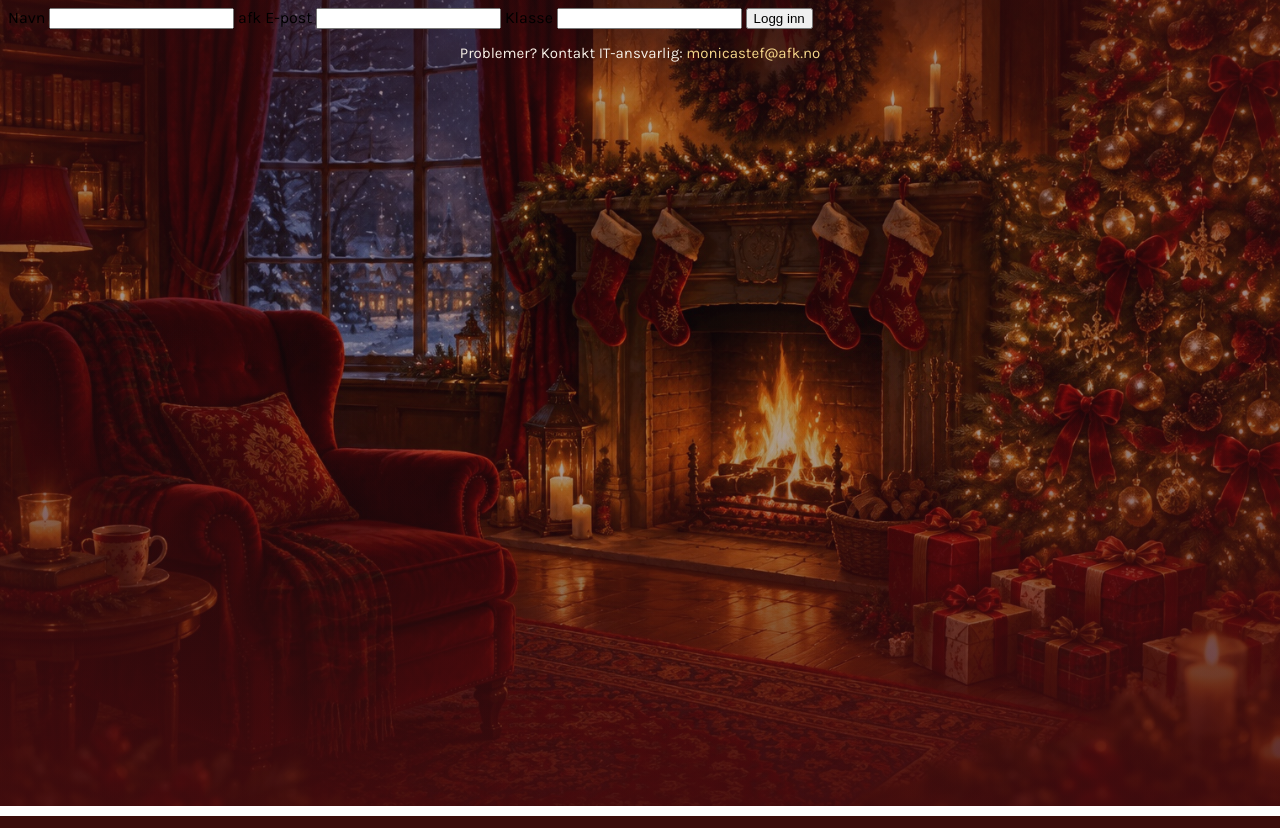
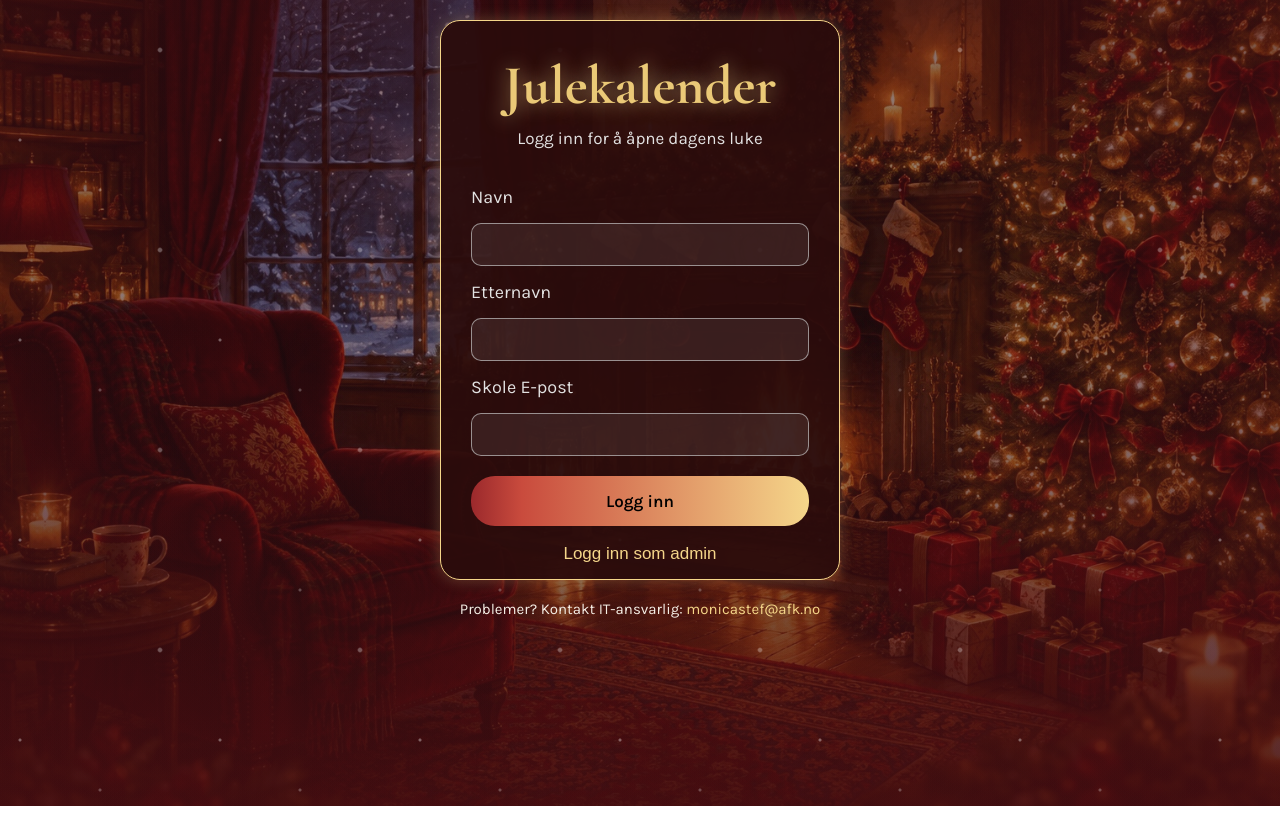
Before and after one commit to Tekkswork/Julekalender, a Node server app: page /login in a window 1280 px wide. Run offline with Node 20, Linux system fonts and the light colour scheme; some libraries are stand-ins or nearby versions.

Commit message:
Nå har jeg gjort NESTEN ferdig login siden, fikk hjelp av Monica på andre ting som mongoDB, nå skal jeg prøve å dekorere litt

```diff
--- a/app.js
+++ b/app.js
@@ -1,11 +1,16 @@
 require('dotenv').config();
+const mongoose = require("mongoose");
 const express = require('express');
 const app = express();
+
+const User = require('./models/Bruker')
 
 app.set('view engine', 'ejs');
 app.use(express.static('public'));
 app.use(express.urlencoded({ extended: true }));
 
+
+mongoose.connect("mongodb://localhost:27017/julekalender");
 app.get('/', (req, res) => {
   res.render('index');
 });
@@ -15,6 +20,31 @@ app.get('/login', (req, res) => {
 });
 
 
+app.post('/login', async (req, res) => {
+    const {name, surname, email} = req.body;
+
+    console.log("req, rebody", name, surname, email)
+
+
+    if(email.includes("@afk")) {
+        console.log("true")
+        const user = await User.insertOne({fornavn: name, etternavn: surname, epost: email});
+        console.log("user", user)
+
+                const token = jwt.sign({userId:user._id, fornavn: fornavn}, process.env.SECRET_JWT)
+        console.log("token", token);
+
+        res.cookie("jwt", token);
+        res.redirect("/")
+    } else {
+        res.send("du må bruke afk")
+    }
+
+
+
+})
+
+
 const port = process.env.PORT || 3000;
 
 app.listen(port, () => {
--- a/public/css/style.css
+++ b/public/css/style.css
@@ -14,7 +14,8 @@ body::before {
     inset: -6px;
     z-index: -1;
     background:
-      linear-gradient(rgba(20, 16, 24, 0.28), rgba(20, 16, 24, 0.28)),
+      linear-gradient(rgba(120, 25, 30, 0.10), rgba(120, 25, 30, 0.10)),
+      linear-gradient(rgba(20, 16, 24, 0.36), rgba(20, 16, 24, 0.36)),
       linear-gradient(
         to bottom,
         transparent 40%,
@@ -26,6 +27,16 @@ body::before {
         rgba(95, 11, 11, 0.5) 100%
       ),
       url('/img/ROM.jpeg') center / cover no-repeat;
+}
+
+body > main,
+body > footer {
+  position: relative;
+  z-index: 1;
+}
+
+.logg-ut {
+  z-index: 1;
 }
 
 h1 {
@@ -126,3 +137,124 @@ border: 2px solid #f5d68a;
       inset 0 0 12px rgba(245, 214, 138, 0.35);
   }
 }
+
+
+/* LOGIN- eller lock in? */
+
+.login-div {
+    box-sizing: border-box;
+    width: 400px;
+    margin: 20px auto 0;
+    padding: 60px 30px 30px;
+    background: rgba(43, 12, 12, 0.94);
+    border: 1px solid #f5d68a;
+    border-radius: 20px;
+    height: 560px;
+    box-shadow: 0 0 15px rgba(245, 214, 138, 0.25);
+    display: flex;
+    flex-direction: column;
+    gap: 15px;
+
+    font-size: 20px;
+    color: #fff;
+}
+
+.login-div p,
+.login-div label {
+    font-size: 18px;
+    color: #e3e2e2;
+    font-weight: 400;
+}
+
+.login-div .loginP {
+    text-align: center;
+    margin: 0;
+    font-size: 17px;
+}
+
+.login-div input {
+    font-size: 18px;
+    color: #fff;
+    background: rgba(255, 255, 255, 0.08);
+    border: 1px solid rgba(171, 165, 165, 0.85);
+    border-radius: 10px;
+    padding: 10px 12px;
+}
+
+.login-div .login-submit {
+    font-size: 18px;
+    font-family: inherit;
+    font-weight: 600;
+    color: #000;
+    background: linear-gradient(to right, #9b292c 0%, #c94b3d 15%, #f5d68a 100%);
+    border: none;
+    border-radius: 24px;
+    padding: 15px 12px;
+    cursor: pointer;
+    margin-top: 5px;
+}
+
+/* smalere tekst knapp */
+.login-div .login-submit,
+.login-div .admin-login {
+    font-size: 17px;
+}
+
+.login-div .admin-login {
+    font-size: 17px;
+    color: #f5d68a;
+    background: transparent;
+    border: none;
+    padding: 6px;
+    text-shadow: none;
+    box-shadow: none;
+    cursor: pointer;
+    margin-top: -3px;
+}
+
+.login-div h1 {
+    width: auto;
+    margin: 0;
+    padding: 0;
+    align-self: center;
+    transform: none;
+    font-size: 55px;
+    gap: 10px;
+    transform: translateY(-6px);
+
+}
+
+/* bare h1 og p tag oppover */
+.login-div h1,
+.login-div .loginP {
+    transform: translateY(-23px);
+}
+
+.footer-login {
+    margin-top: 20px;
+}
+
+/* snø og transparent effekt */
+body::after {
+  content: "";
+  position: fixed;
+  inset: 0;
+  pointer-events: none;
+  z-index: 0;
+  background-image:
+    radial-gradient(2px 2px at 20px 30px, rgba(255, 255, 255, 0.35) 50%, transparent 100%),
+    radial-gradient(2px 2px at 100px 80px, rgba(255, 255, 255, 0.25) 50%, transparent 100%),
+    radial-gradient(3px 3px at 160px 140px, rgba(255, 255, 255, 0.3) 50%, transparent 100%);
+  background-size: 200px 200px;
+  animation: snofall 12s linear infinite;
+}
+
+@keyframes snofall {
+  from {
+    background-position: 0 0;
+  }
+
+  to {
+    background-position: 0 200px;
+  }
+}
--- a/views/index.ejs
+++ b/views/index.ejs
@@ -29,5 +29,3 @@
   <a href="/luke/23">23</a>
   <a href="/luke/24">24</a>
 </div>
-
-<%- include('partials/footer') %>
--- a/views/login.ejs
+++ b/views/login.ejs
@@ -1,17 +1,23 @@
 <%- include('partials/header') %>
 
-<div class="login-div">
+<form class="login-div" action="/login" method="POST">
+
+<h1>Julekalender</h1>
+<p class="loginP">Logg inn for å åpne dagens luke</p>
+
 <label for="name">Navn</label>
 <input id="name" name="name" type="text">
 
-<label for="email">afk E-post</label>
+<label for="surname">Etternavn</label>
+<input id="surname" name="surname" type="text">
+
+
+<label for="email">Skole E-post</label>
 <input id="email" name="email" type="email">
 
-<label for="klasse">Klasse</label>
-<input id="klasse" name="klasse" type="text">
+<button class="login-submit" type="submit">Logg inn</button>
+<button class="admin-login" type="submit">Logg inn som admin</button>
 
-<button type="submit">Logg inn</button>
+</form>
 
-</div>
-
-<%- include('partials/footer') %>
+<%- include('partials/footer', { footerClass: 'footer footer-login' }) %>
--- a/views/partials/footer.ejs
+++ b/views/partials/footer.ejs
@@ -1,5 +1,5 @@
 </main>
-<footer class="footer">
+<footer class="<%= footerClass || 'footer' %>">
     <!-- om det er noen problemer for elevene så kan du fikse det Monica ;) jk -->
   Problemer? Kontakt IT-ansvarlig:
  <span class="footer-epost">monicastef@afk.no</span>
```
Also changed, not shown: models/Bruker.js (added, +12 -0 lines), models/bruker.ejs (deleted), models/luke.ejs (deleted), models/luke.js (added), models/svar.ejs (deleted), models/svar.js (added), public/img/decorBG.png (added), 1 other file.
